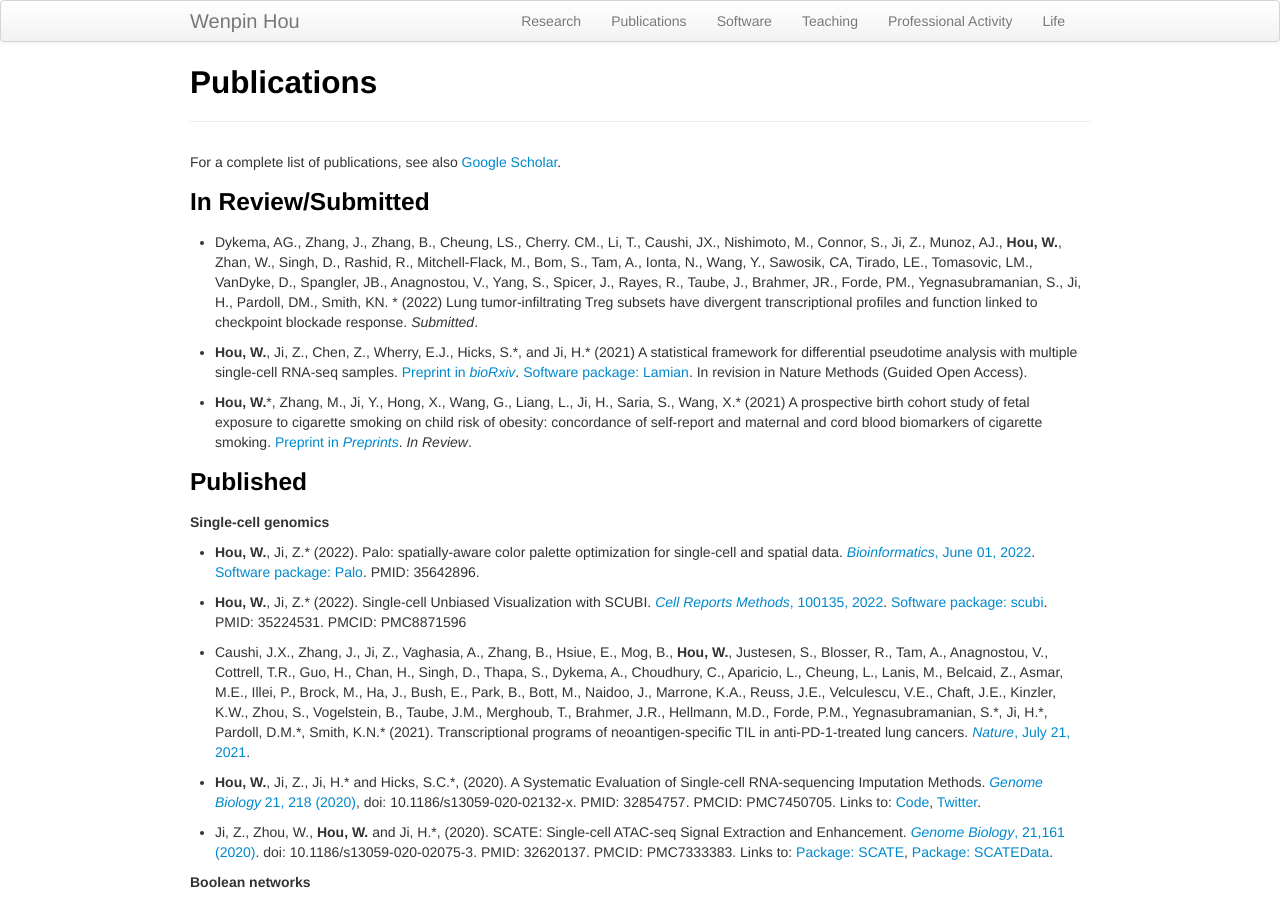
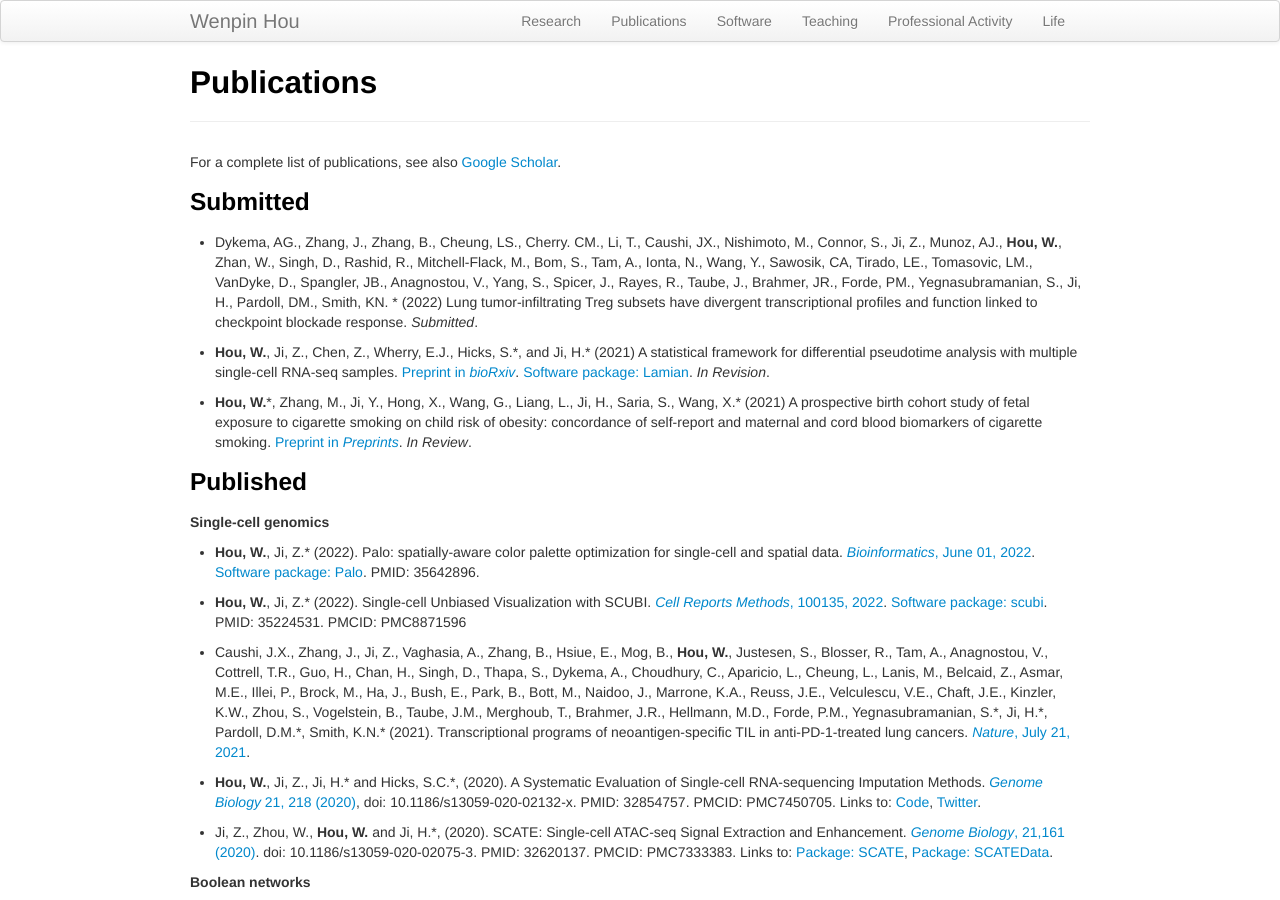
Before and after one commit to Winnie09/Wenpin_Hou, a Jekyll site: the page built from pages/publications.md, in a window 1280 px wide and 900 px high. Built offline with Jekyll 4.4.1, drawn with Linux system fonts in a browser that asks for light colours.

Commit message:
change paper status

```diff
--- a/pages/publications.md
+++ b/pages/publications.md
@@ -8,11 +8,11 @@ For a complete list of publications, see also [Google Scholar](https://scholar.g
 
 
 
-### In Review/Submitted
+### Submitted
 
 - Dykema, AG.,  Zhang, J., Zhang, B., Cheung, LS., Cherry. CM., Li, T., Caushi, JX., Nishimoto, M., Connor, S., Ji, Z., Munoz, AJ., **Hou, W.**, Zhan, W., Singh, D., Rashid, R., Mitchell-Flack, M., Bom, S., Tam, A., Ionta, N., Wang, Y., Sawosik, CA, Tirado, LE., Tomasovic, LM., VanDyke, D., Spangler, JB., Anagnostou, V., Yang, S., Spicer, J., Rayes, R., Taube, J., Brahmer, JR., Forde, PM., Yegnasubramanian, S., Ji, H., Pardoll, DM., Smith, KN. \* (2022) Lung tumor-infiltrating Treg subsets have divergent transcriptional profiles and function linked to checkpoint blockade response. *Submitted*.
 
-- **Hou, W.**, Ji, Z., Chen, Z., Wherry, E.J., Hicks, S.\*, and Ji, H.\* (2021) A statistical framework for differential pseudotime analysis with multiple single-cell RNA-seq samples. [Preprint in *bioRxiv*](https://www.biorxiv.org/content/10.1101/2021.07.10.451910v1.full.pdf+html). [Software package: Lamian](https://github.com/Winnie09/Lamian). In revision in Nature Methods (Guided Open Access).
+- **Hou, W.**, Ji, Z., Chen, Z., Wherry, E.J., Hicks, S.\*, and Ji, H.\* (2021) A statistical framework for differential pseudotime analysis with multiple single-cell RNA-seq samples. [Preprint in *bioRxiv*](https://www.biorxiv.org/content/10.1101/2021.07.10.451910v1.full.pdf+html). [Software package: Lamian](https://github.com/Winnie09/Lamian). *In Revision*.
 
 - **Hou, W.**\*, Zhang, M., Ji, Y., Hong, X., Wang, G., Liang, L., Ji, H., Saria, S., Wang, X.\* (2021)  A prospective birth cohort study of fetal exposure to cigarette smoking on child risk of obesity: concordance of self-report and maternal and cord blood biomarkers of cigarette smoking.  [Preprint in *Preprints*](https://www.preprints.org/manuscript/202110.0296/v1). *In Review*.
 
```
